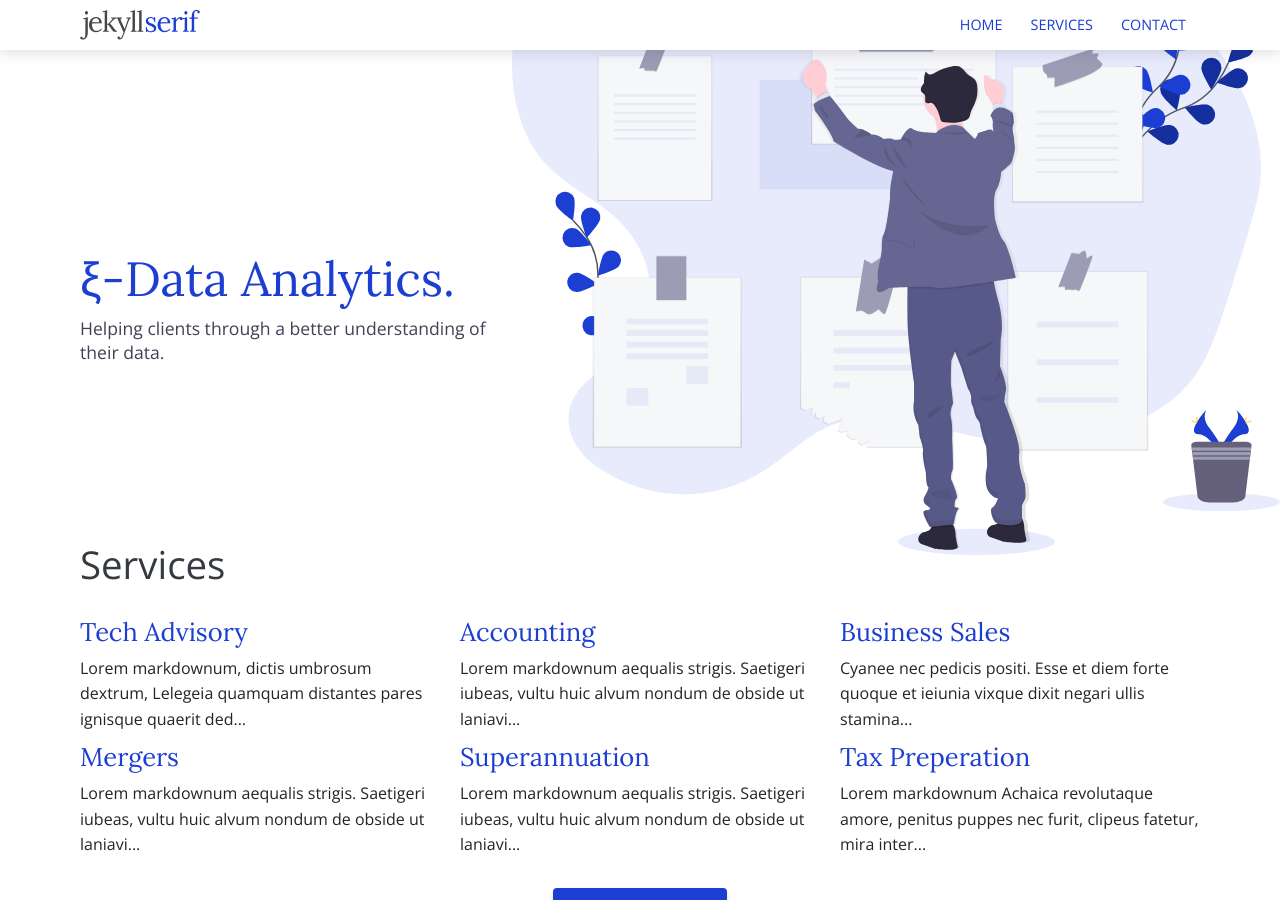
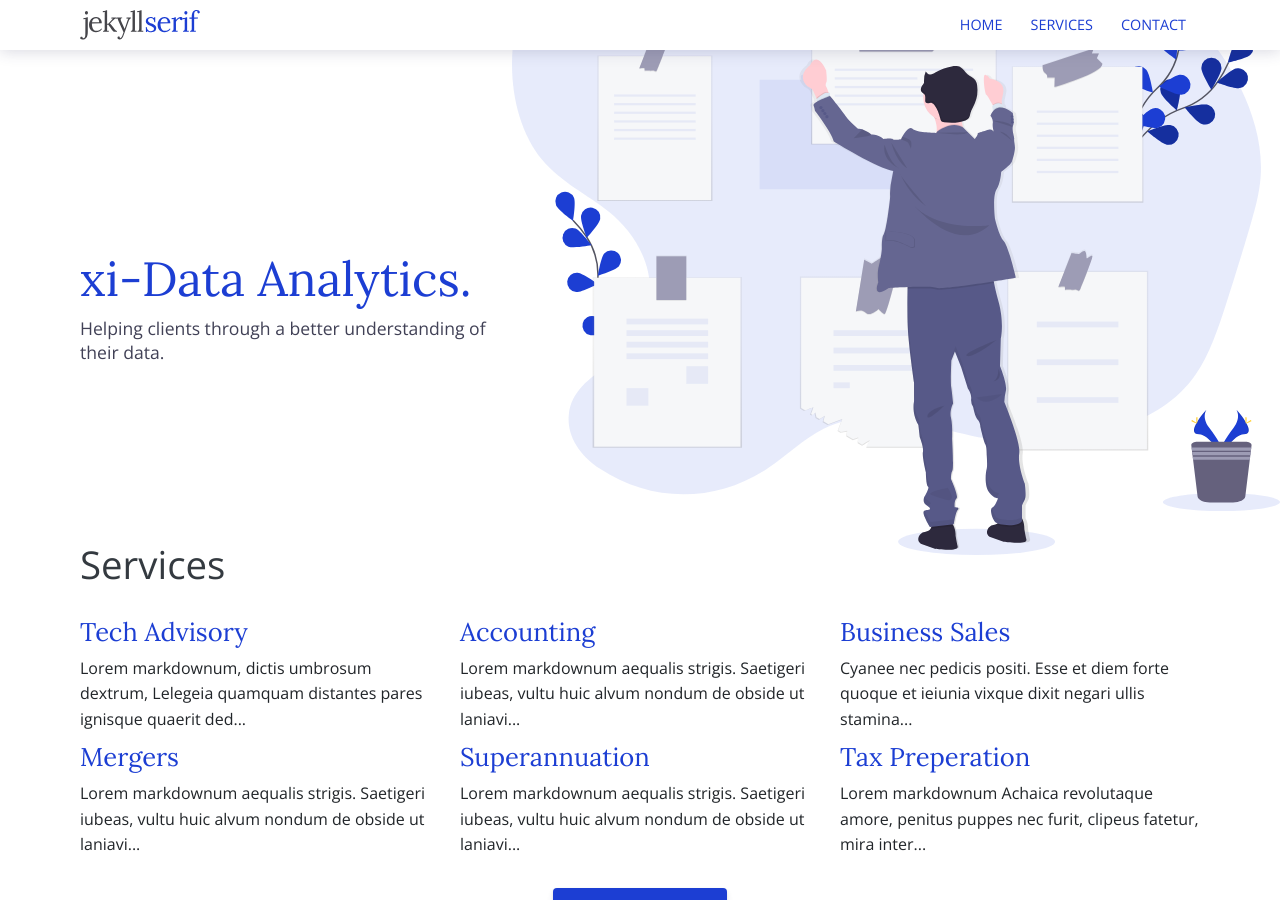
Before and after one commit to SRFAnalytics/srfanalytics.github.io, a Jekyll site: the page built from index.html, in a window 1280 px wide and 900 px high. Built offline with Jekyll 4.4.1, drawn with Linux system fonts in a browser that asks for light colours.

```diff
--- a/index.html
+++ b/index.html
@@ -6,7 +6,7 @@ bodyClass: page-home
 
 <div class="intro pb-4">
   <div class="container">
-    <h1>ξ-Data Analytics.</h1>
+    <h1>xi-Data Analytics.</h1>
     <p>Helping clients through a better understanding of their data.</p>
   </div>
 </div>
```
